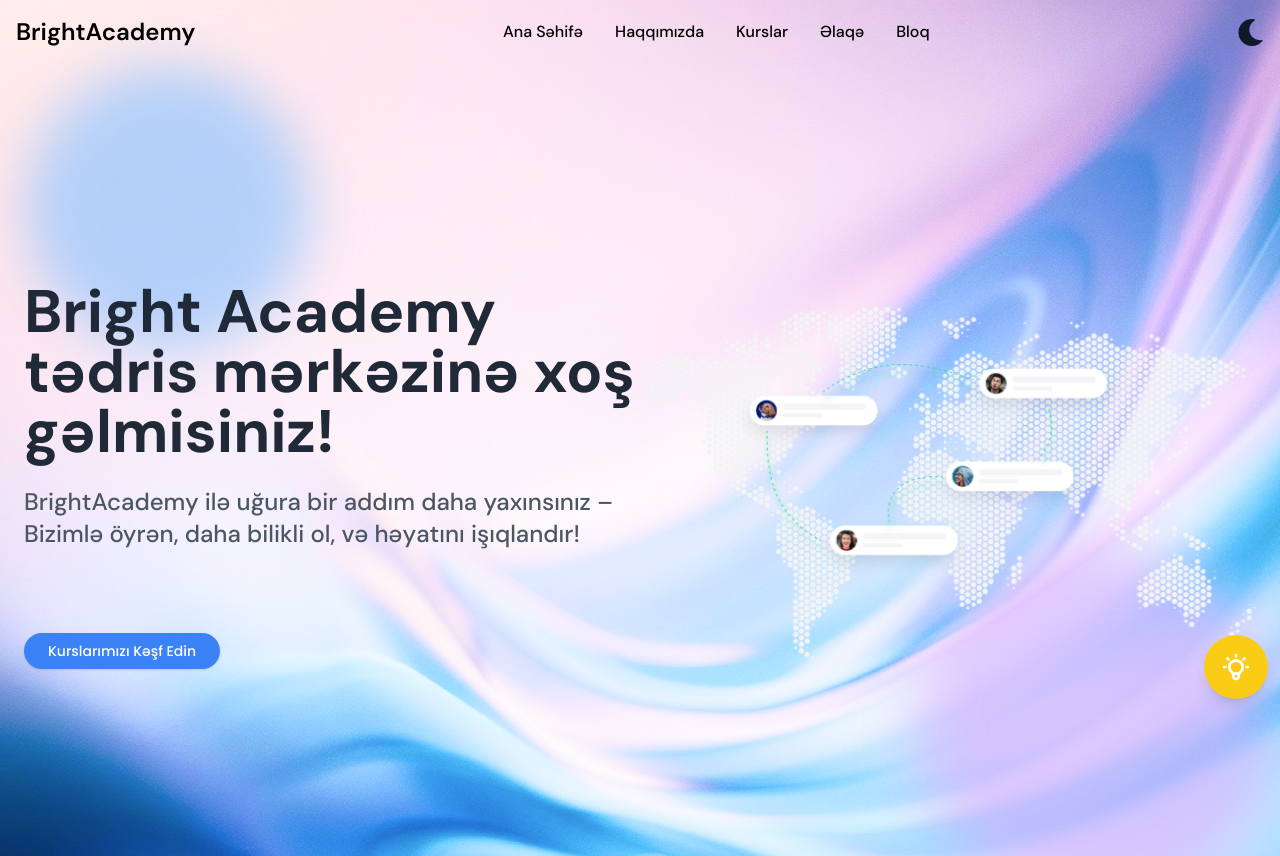
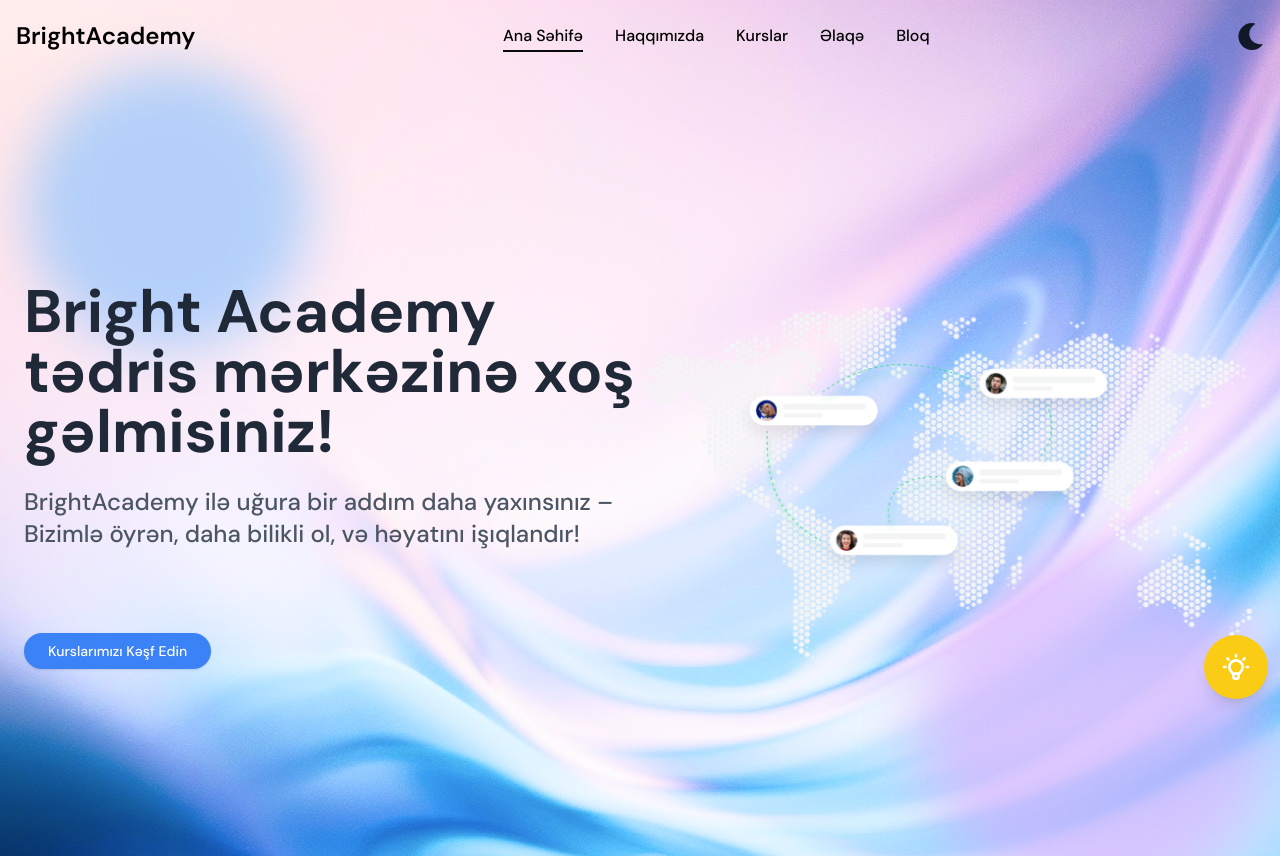
Before and after one commit to muradbalayev/BrightAcademy, a React (Vite) app: page / in a window 1280 px wide. Shown: the top 856 px of the page. Built offline with nearby package versions, Linux system fonts and the light colour scheme.

Commit message:
new components added

```diff
--- a/src/App.css
+++ b/src/App.css
@@ -6,10 +6,38 @@
   font-optical-sizing: auto;
 }
 
-.poppins {
-  font-family: "Poppins", sans-serif;
+
+.nav-link {
+  position: relative;
+  /* padding: 0.5rem; */
+  text-decoration: none;
+  transition: color 0.3s ease;
 }
 
-.inter {
-  font-family: "Inter", sans-serif;
+.nav-link::before {
+  content: '';
+  position: absolute;
+  width: 100%;
+  height: 2px;
+  bottom: -6px;
+  left: 0;
+  background-color: rgb(10, 10, 10);
+  visibility: hidden;
+  transform: scaleX(0);
+  transition: all 0.3s ease-in-out;
 }
+
+.dark .nav-link::before {
+  background-color: rgb(210, 210, 210); /* Dark mode color */
+}
+
+.nav-link:hover::before {
+  visibility: visible;
+  transform: scaleX(1);
+}
+
+
+.active::before {
+  visibility: visible;
+  transform: scaleX(1);
+}
--- a/src/components/ui/navbar-menu.jsx
+++ b/src/components/ui/navbar-menu.jsx
@@ -61,7 +61,7 @@
     (<nav
       // resets the state
       onMouseLeave={() => setActive(null)}
-      className="relative">
+      className="relative flex space-x-8">
       {children}
     </nav>)
   );
--- a/src/layouts/Navbar/Navbar.jsx
+++ b/src/layouts/Navbar/Navbar.jsx
@@ -1,10 +1,10 @@
 import { useContext, useEffect, useState } from "react";
 import { ThemeContext } from "../../context/ThemeContext";
 import { FaMoon, FaBars, FaTimes } from "react-icons/fa";
-import { Link, useLocation } from "react-router-dom";
+import { Link, NavLink, useLocation } from "react-router-dom";
 import { BiSun } from "react-icons/bi";
 import { motion } from 'framer-motion';
-import { Menu, MenuItem, ProductItem } from "@/components/ui/navbar-menu";
+import {  Menu, MenuItem, ProductItem } from "@/components/ui/navbar-menu";
 import english from '../../assets/images/english.svg'
 import german from '../../assets/images/german2.png'
 import russian from '../../assets/images/russian.png'
@@ -72,15 +72,19 @@
         </div>
 
         {/* Desktop Menu */}
-        <div className={`items-center justify-between w-full md:flex md:w-auto md:order-1 ${isMenuOpen ? '' : 'hidden md:flex'}`}>
+        <div className={`items-center py-2 justify-between w-full md:flex md:w-auto md:order-1 ${isMenuOpen ? '' : 'hidden md:flex'}`}>
           <ul className="md:flex hidden p-4 md:p-0 mt-4 font-medium rounded-lg flex-row md:space-x-8 md:mt-0 md:border-0 dark:md:bg-transparent dark:bg-gray-900 md:bg-transparent bg-white">
             <li>
-              <Link to="/" className="block py-2 pl-3 pr-4 text-black dark:text-white rounded hover:bg-gray-100 md:hover:bg-transparent md:hover:text-blue-700 md:p-0 dark:hover:bg-gray-700 dark:hover:text-white md:dark:hover:bg-transparent">Ana Səhifə</Link>
+              <NavLink to="/" exact className="nav-link text-black dark:text-white" activeClassName="active">
+                Ana Səhifə
+              </NavLink>
             </li>
             <li>
-              <Link to="/about" className="block py-2 pl-3 pr-4 text-black dark:text-white rounded hover:bg-gray-100 md:hover:bg-transparent md:hover:text-blue-700 md:p-0 dark:hover:bg-gray-700 dark:hover:text-white md:dark:hover:bg-transparent">Haqqımızda</Link>
+              <NavLink to="/about" className="nav-link text-black dark:text-white" activeClassName="active">
+                Haqqımızda
+              </NavLink>
             </li>
-            <Menu setActive={setActive}>
+            <Menu setActive={setActive} >
             <MenuItem setActive={setActive} active={active} item="Kurslar">
                 <div className="text-sm grid grid-cols-2 gap-3 lg:p-4 p-1">
                   <ProductItem
@@ -109,13 +113,32 @@
                   />
                 </div>
               </MenuItem>
+              <NavLink to={'/contact'} className="nav-link text-black dark:text-white" activeClassName="active">
+                <MenuItem setActive={setActive} active={active} item="Əlaqə">
+                  <div className="flex flex-col space-y-4 text-sm">
+                    <p >Bizimlə Əlaqə Saxla</p>
+                  </div>
+                </MenuItem>
+              </NavLink>
+              <NavLink to={'/blogs'} className="nav-link text-black dark:text-white" activeClassName="active">
+                <MenuItem setActive={setActive} active={active} item="Bloq">
+                  <div className="flex flex-col space-y-4 text-sm">
+                    <p >Ən son yeniliklərdən xəbərdar olun!</p>
+                  </div>
+                </MenuItem>
+              </NavLink>
+
             </Menu>
-            <li>
-              <Link to="/contact" className="block py-2 pl-3 pr-4 text-black dark:text-white rounded hover:bg-gray-100 md:hover:bg-transparent md:hover:text-blue-700 md:p-0 dark:hover:bg-gray-700 dark:hover:text-white md:dark:hover:bg-transparent">Əlaqə</Link>
-            </li>
-            <li>
-              <Link to="/blogs" className="block py-2 pl-3 pr-4 text-black dark:text-white rounded hover:bg-gray-100 md:hover:bg-transparent md:hover:text-blue-700 md:p-0 dark:hover:bg-gray-700 dark:hover:text-white md:dark:hover:bg-transparent">Bloq</Link>
-            </li>
+            {/* <li>
+              <NavLink to="/contact" className="nav-link text-black dark:text-white" activeClassName="active">
+                Əlaqə
+              </NavLink>
+            </li> */}
+            {/* <li>
+              <NavLink to="/blogs" className="nav-link text-black dark:text-white" activeClassName="active">
+                Bloq
+              </NavLink>
+            </li> */}
           </ul>
         </div>
 
```
Lines whose indentation alone changed are shown as unchanged.
